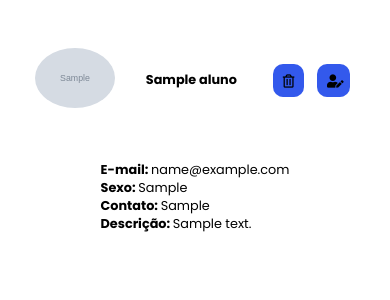
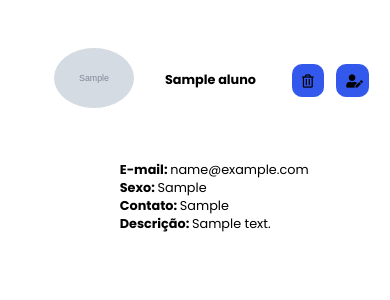
Before and after one commit to paulohenriquegama/Crud-De-Alunos, a Flask app: page /aluno/1 in a window 390 px wide. Shown: the part 159-459 px from the top of the page. Run offline with Flask 2, Linux system fonts and the light colour scheme; tables that the repository leaves empty hold one stand-in row (values such as "Sample post"); grey boxes marked "Sample" are stand-in pictures.

Commit message:
Update responsividade

```diff
--- a/static/css/pages/aluno.css
+++ b/static/css/pages/aluno.css
@@ -1,9 +1,4 @@
-.container {
-  width: 100%;
-  display: flex;
-  flex-direction: column;
-  align-items: center;
-}
+
 
 .bloco-header {
   width: 90%;
@@ -20,6 +15,7 @@
 
 .bloco-header h2 {
   font-size: 2rem;
+  text-align: center;
 }
 
 .info p {
@@ -50,7 +46,7 @@
   text-align: center;
 }
 
-@media (max-width: 600px) {
+@media (max-width: 835px) {
   .bloco-header .imagem img {
     max-height: 3.75rem;
   }
--- a/static/css/pages/listar.css
+++ b/static/css/pages/listar.css
@@ -48,7 +48,10 @@
   text-align: center;
 }
 
-@media (max-width: 600px) {
+
+
+
+@media (max-width: 870px) {
   .bloco h2 {
     font-size: 1.5rem;
     margin-bottom: 0.5rem;
--- a/static/css/style.css
+++ b/static/css/style.css
@@ -10,6 +10,14 @@
 
 body {
   font-size: 62.5%;
+}
+
+.container {
+  width: 100%;
+  margin: 0 1.2rem;
+  display: flex;
+  flex-direction: column;
+  align-items: center;
 }
 
 .bloco {
--- a/templates/listar.html
+++ b/templates/listar.html
@@ -17,6 +17,8 @@
 
 <body>
     {% include 'header.html' %}
+
+    <div class="cotainer"></div>
 
         <div class="bloco">
             <h2> Visualizar todos os registros</h2>
```
Lines whose indentation alone changed are shown as unchanged.
